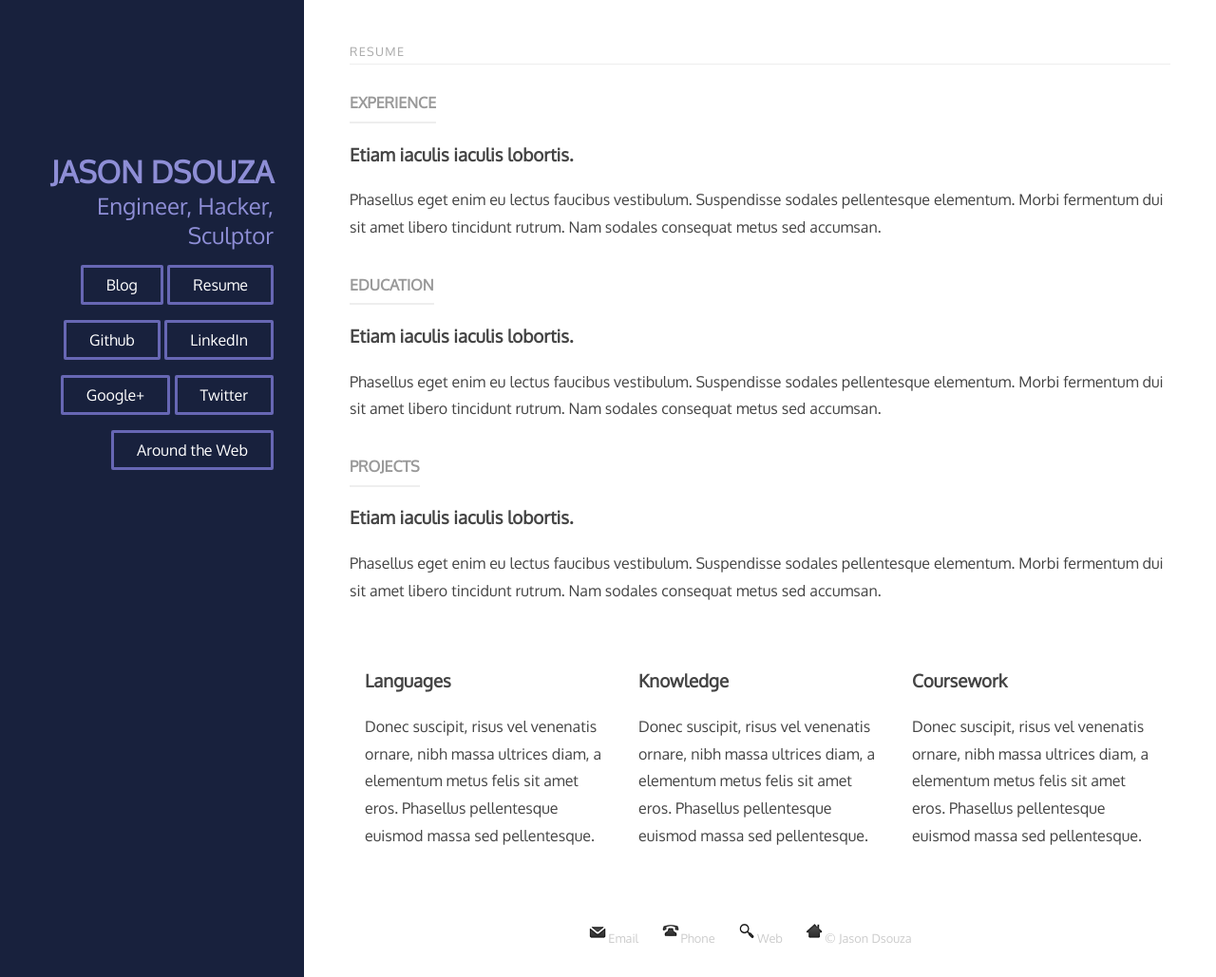
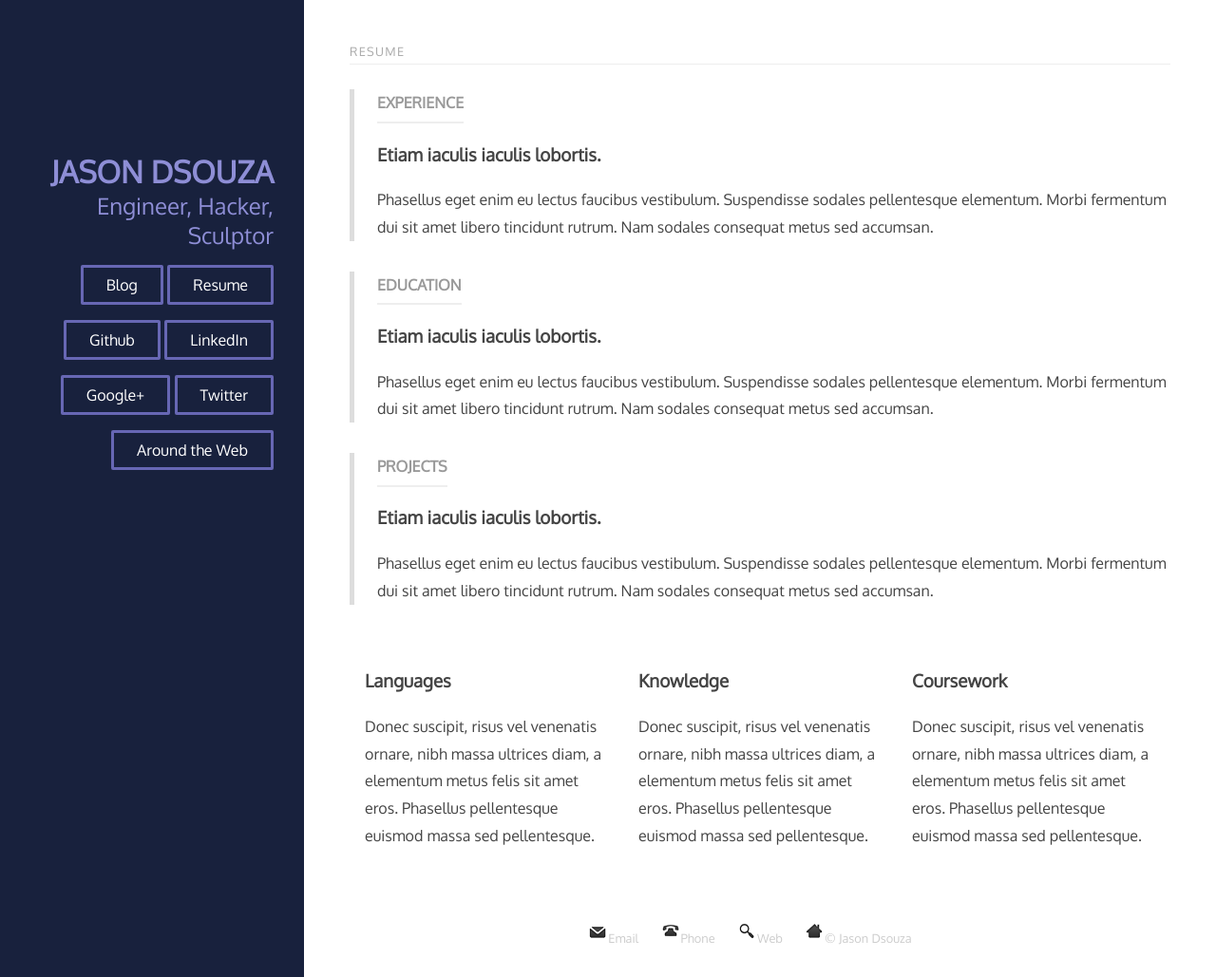
Before and after one commit to jasonrdsouza/jasonrdsouza.github.io, a Jekyll site: the page built from resume/index.md, in a window 1280 px wide and 1029 px high. Shown: the whole window at 95% size. Built offline with Jekyll 4.4.1, drawn with Linux system fonts in a browser that asks for light colours.

Commit message:
add border to resume layout

```diff
--- a/assets/css/main.css
+++ b/assets/css/main.css
@@ -214,3 +214,8 @@ a:focus {
     border-bottom: 2px solid #eee;
     display: inline-block;
 }
+
+.left-border {
+    border-left: 5px solid #ddd;
+    padding-left: 1.5em;
+}
--- a/resume/index.md
+++ b/resume/index.md
@@ -5,30 +5,36 @@ title: Resume
 
 
 <div class="resume-section">
+  <div class="left-border">
     <h4 class="resume-section-header">Experience</h4>
 
     <h3>Etiam iaculis iaculis lobortis.</h3>
     <p>
         Phasellus eget enim eu lectus faucibus vestibulum. Suspendisse sodales pellentesque elementum. Morbi fermentum dui sit amet libero tincidunt rutrum. Nam sodales consequat metus sed accumsan.
     </p>
+  </div>
 </div>
 
 <div class="resume-section">
+  <div class="left-border">
     <h4 class="resume-section-header">Education</h4>
 
     <h3>Etiam iaculis iaculis lobortis.</h3>
     <p>
         Phasellus eget enim eu lectus faucibus vestibulum. Suspendisse sodales pellentesque elementum. Morbi fermentum dui sit amet libero tincidunt rutrum. Nam sodales consequat metus sed accumsan.
     </p>
+  </div>
 </div>
 
 <div class="resume-section">
+  <div class="left-border">
     <h4 class="resume-section-header">Projects</h4>
 
     <h3>Etiam iaculis iaculis lobortis.</h3>
     <p>
         Phasellus eget enim eu lectus faucibus vestibulum. Suspendisse sodales pellentesque elementum. Morbi fermentum dui sit amet libero tincidunt rutrum. Nam sodales consequat metus sed accumsan.
     </p>
+  </div>
 </div>
 
 
```
